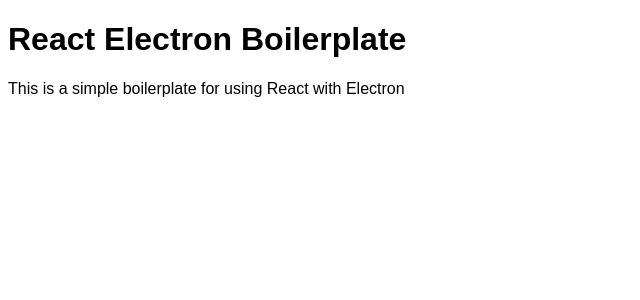
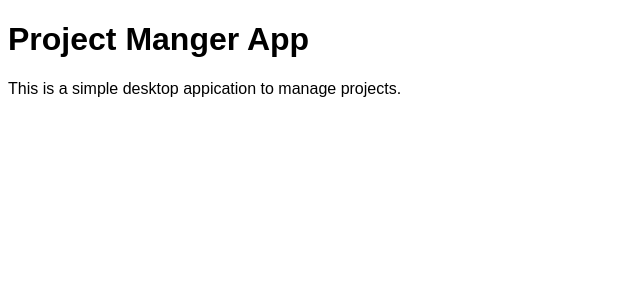
Before and after one commit to tmKamal/bookmark-manager-desktop, a React app: page / in a window 1280 px wide. Shown: the top 300 px of the page, without its empty margins (0-640 px from the left). Built offline with nearby package versions, Linux system fonts and the light colour scheme; the HTML template or start-up script is replaced by a standard one.

Commit message:
minor changes

```diff
--- a/main.js
+++ b/main.js
@@ -18,6 +18,7 @@
 		width: 1100,
 		height: 800,
 		show: false,
+		backgroundColor:'white',
 		icon: `${__dirname}/assets/icon.png`,
 		webPreferences: {
 			nodeIntegration: true,
--- a/src/components/App.js
+++ b/src/components/App.js
@@ -3,8 +3,8 @@
 const App = () => {
 	return (
 		<div className='app'>
-			<h1>React Electron Boilerplate</h1>
-			<p>This is a simple boilerplate for using React with Electron</p>
+			<h1>Project Manger App</h1>
+			<p>This is a simple desktop appication to manage projects.</p>
 		</div>
 	)
 }
```
